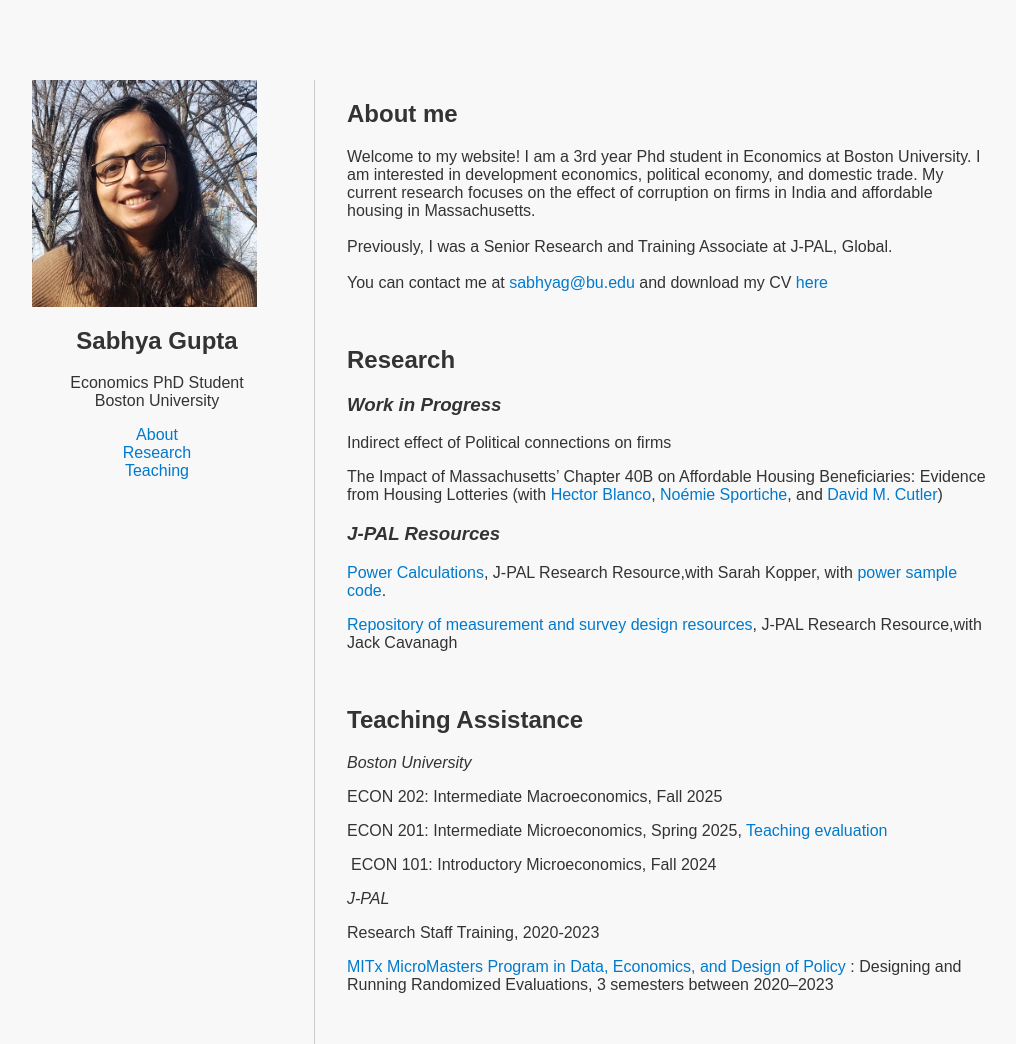
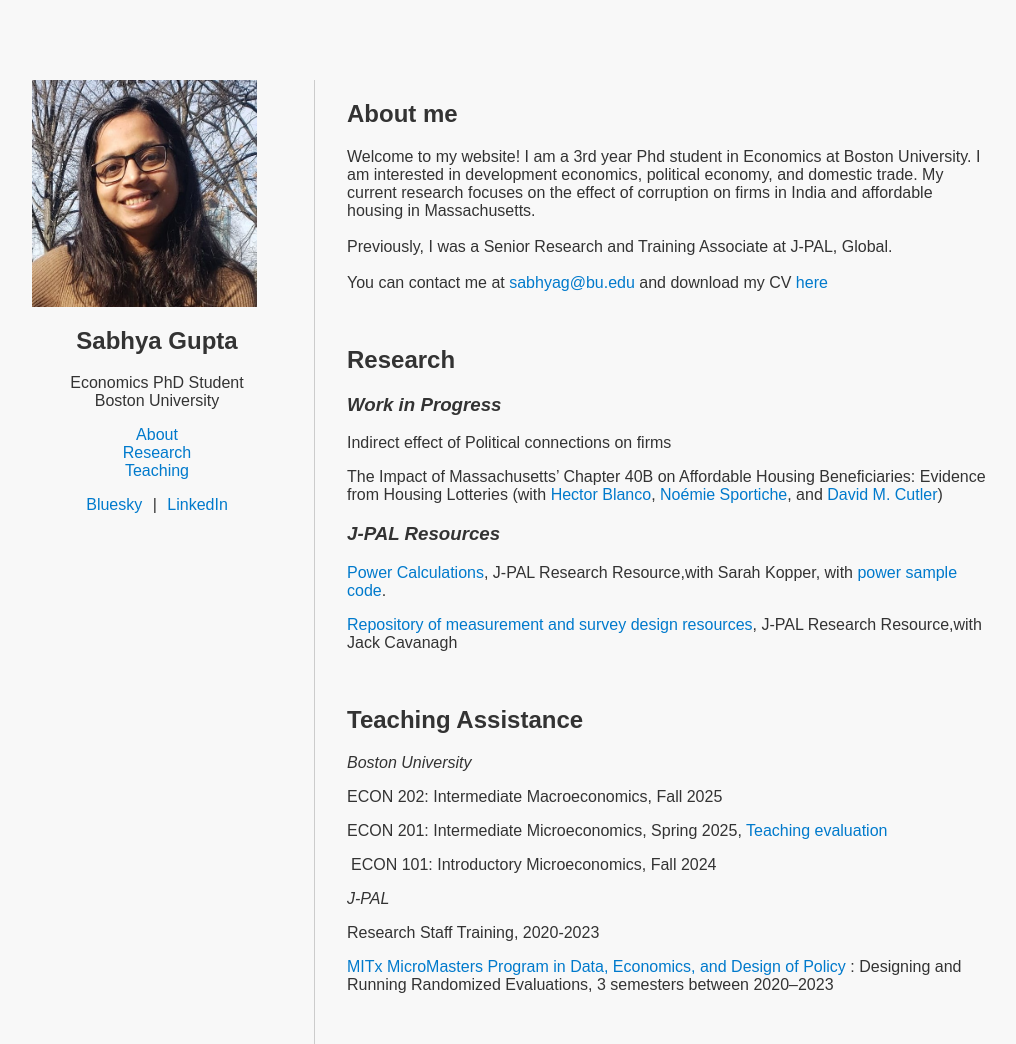
Before and after one commit to sabhya-gupta/sabhya-gupta.github.io, a Jekyll site: the page built from index.md, in a window 1280 px wide. Shown: the whole page, without its empty margins (128-1144 px from the left). Built offline with Jekyll 4.4.1, drawn with Linux system fonts in a browser that asks for light colours.

Commit message:
add socials

```diff
--- a/_layouts/home.html
+++ b/_layouts/home.html
@@ -13,6 +13,7 @@
       <h1>{{ site.title }}</h1>
       <p class="position">Economics PhD Student</p>
       <p class="position">Boston University</p>
+
       <nav>
         <ul>
           <li><a href="#about">About</a></li>
@@ -20,6 +21,10 @@
           <li><a href="#teaching">Teaching</a></li>
         </ul>
       </nav>
+      <p class="social-links">
+      <a href="https://bsky.app/profile/sabhyagupta.bsky.social" target="_blank">Bluesky</a> |
+      <a href="https://www.linkedin.com/in/sabhyagupta/" target="_blank">LinkedIn</a>
+    </p>
     </aside>
     <main class="content">
       {{ content }}
--- a/assets/css/main.css
+++ b/assets/css/main.css
@@ -110,3 +110,19 @@ details[open] summary {
     padding-left: 0;
   }
 }
+
+.social-links {
+  margin-top: 10px;
+}
+
+.social-links a {
+  margin: 0 6px;
+  text-decoration: none;
+  color: #0077b5; /* LinkedIn blue */
+}
+
+.icon {
+  width: 20px;
+  height: 20px;
+  vertical-align: middle;
+}
```
Also changed, not shown: assets/icons/bluesky.svg (added), assets/icons/linkedin.svg (added), 3 other files.
